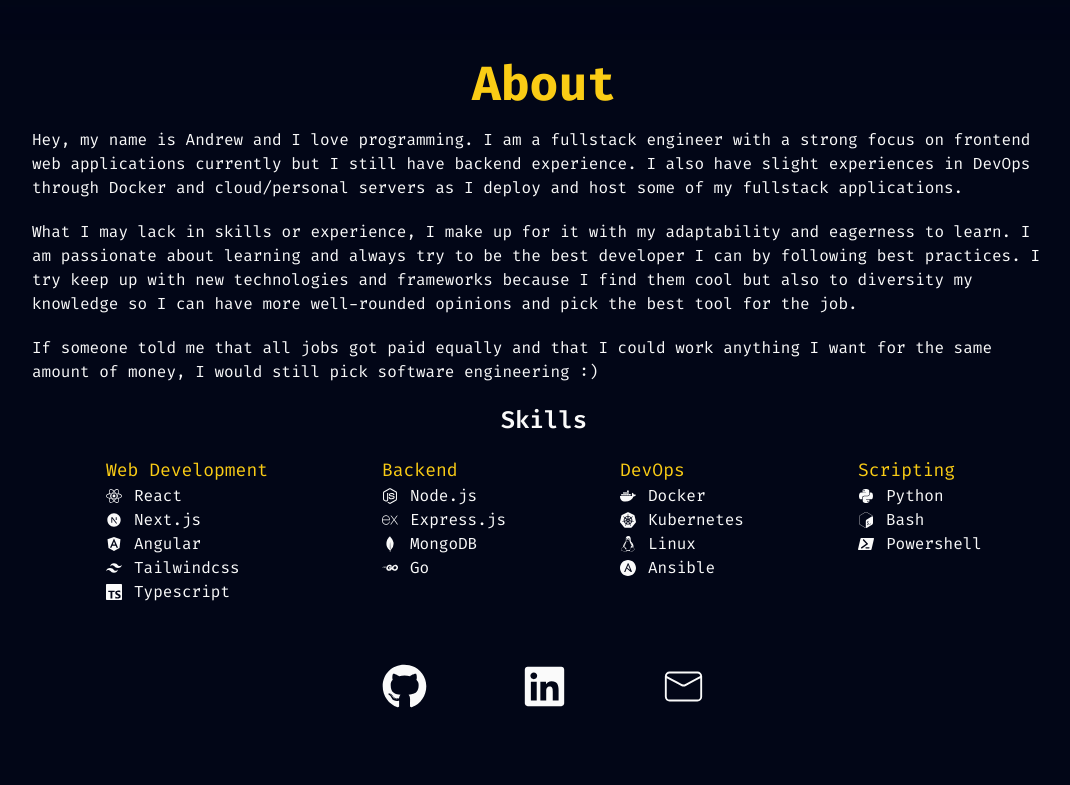
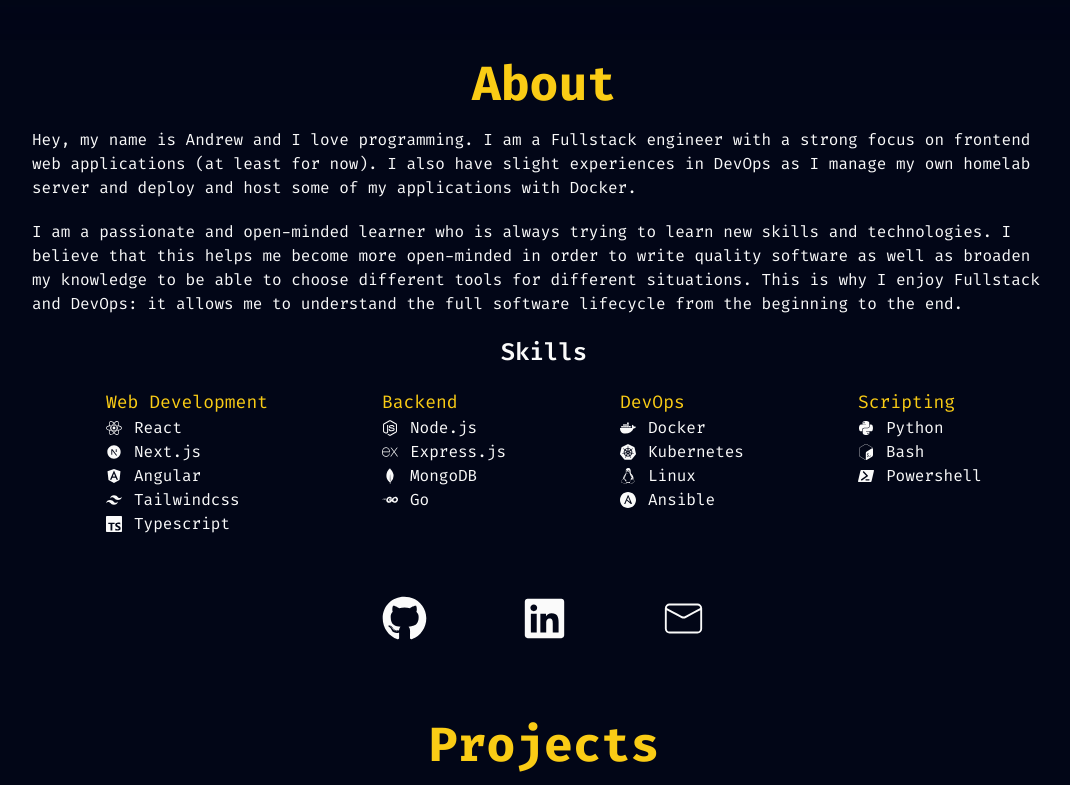
Before and after one commit to Beatheru/personal-website, a Next.js app: page / in a window 1280 px wide. Shown: the part 760-1545 px from the top of the page, without its empty margins (96-1166 px from the left). Built offline with nearby package versions, Linux system fonts and the light colour scheme.

Commit message:
Reword text

```diff
--- a/components/About.tsx
+++ b/components/About.tsx
@@ -132,24 +132,19 @@ const About = () => {
     <Section id="about" title="About">
       <div className="flex flex-col gap-5">
         <div>
-          Hey, my name is Andrew and I love programming. I am a fullstack
-          engineer with a strong focus on frontend web applications currently
-          but I still have backend experience. I also have slight experiences in
-          DevOps through Docker and cloud/personal servers as I deploy and host
-          some of my fullstack applications.
+          Hey, my name is Andrew and I love programming. I am a Fullstack
+          engineer with a strong focus on frontend web applications (at least
+          for now). I also have slight experiences in DevOps as I manage my own
+          homelab server and deploy and host some of my applications with
+          Docker.
         </div>
         <div>
-          What I may lack in skills or experience, I make up for it with my
-          adaptability and eagerness to learn. I am passionate about learning
-          and always try to be the best developer I can by following best
-          practices. I try keep up with new technologies and frameworks because
-          I find them cool but also to diversity my knowledge so I can have more
-          well-rounded opinions and pick the best tool for the job.
-        </div>
-        <div>
-          If someone told me that all jobs got paid equally and that I could
-          work anything I want for the same amount of money, I would still pick
-          software engineering :)
+          I am a passionate and open-minded learner who is always trying to
+          learn new skills and technologies. I believe that this helps me become
+          more open-minded in order to write quality software as well as broaden
+          my knowledge to be able to choose different tools for different
+          situations. This is why I enjoy Fullstack and DevOps: it allows me to
+          understand the full software lifecycle from the beginning to the end.
         </div>
       </div>
 
--- a/components/Experience.tsx
+++ b/components/Experience.tsx
@@ -16,8 +16,8 @@ const jobs = [
     actions: [
       "Develop and maintian multiple frontend applications that are a part of the electronic health record software suite.",
       "Produce quality and well documented code in Angular and Typescript.",
-      "Pushed for code quality and developer experience improvements by bringing awareness to upper management and team members.",
-      "Addressed over 40% of technical debt by upgrading frameworks and refactoring old code.",
+      "Push for code quality and developer experience improvements by bringing awareness to upper management and team members.",
+      "Address over 40% of technical debt by upgrading frameworks and refactoring old code.",
       "Collaborate with other team members and QA to fix defects and push quality code."
     ]
   }
--- a/components/Projects.tsx
+++ b/components/Projects.tsx
@@ -20,7 +20,7 @@ const projects = [
     name: "Discord Music Bot (In Progress)",
     image: placeholderImage,
     description:
-      "This is another project that I started off of a need between myself and friends. This was during the period where most of the popular and big music bots on Discord were being shutdown due to Discord policy changes. So I thought it would be a fun project to create a litle bot to use personally. I've rewritten the bot multiple times based on different streaming libraries and I'm still in the process of rewriting it. It's mostly functional with what you would typically expect from a Discord music bot. I am planning on building a web ui dashboard for it as well to control the bot outside of discord.",
+      "This is another project that I started for myself and friends. Many of the most popular music bots on Discord were being shutdown due to Discord policy changes so I thought it would be a fun project to create a litle bot to use personally. I've rewritten the bot multiple times based on different streaming libraries and I'm still in the process of rewriting it. It's mostly functional with what you would typically expect from a Discord music bot. I am planning on building a web ui dashboard for it as well to control the bot outside of discord.",
     link: "",
     github: "https://github.com/Beatheru/discord-music-bot"
   },
```
